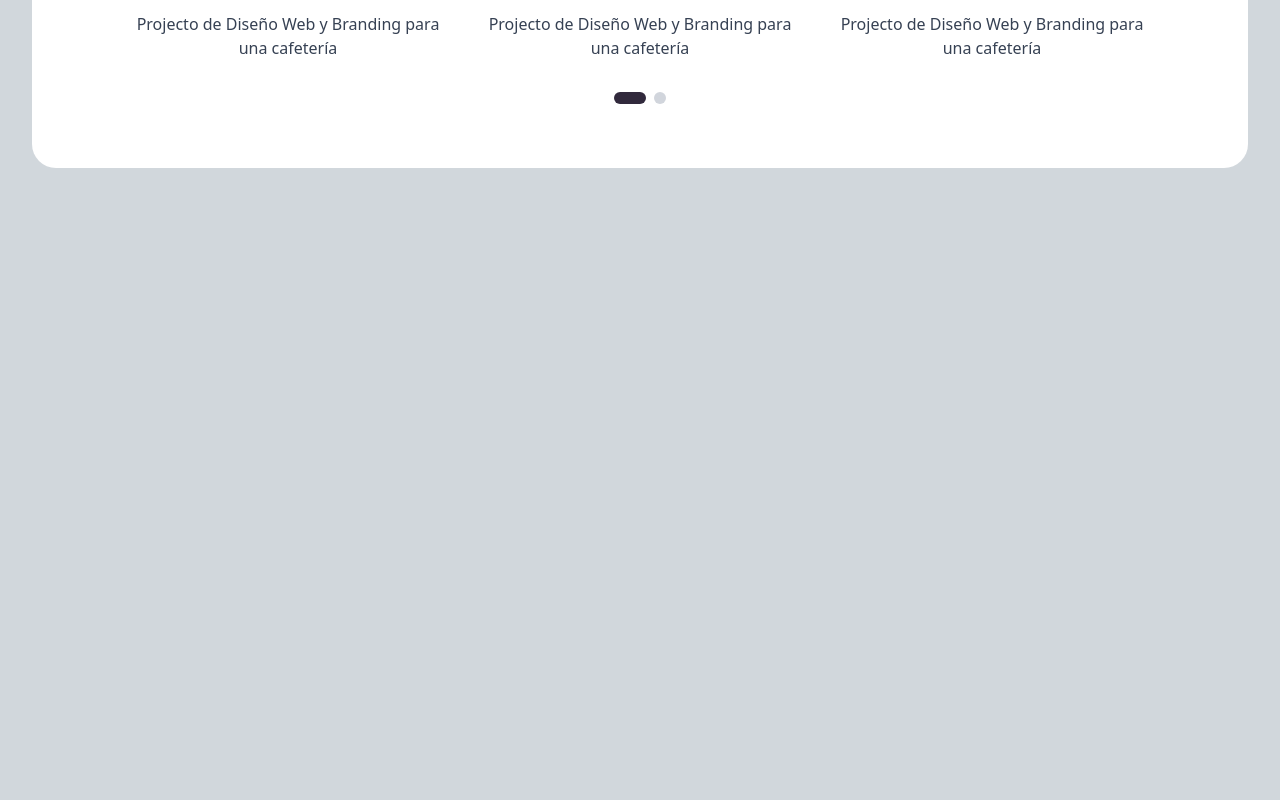
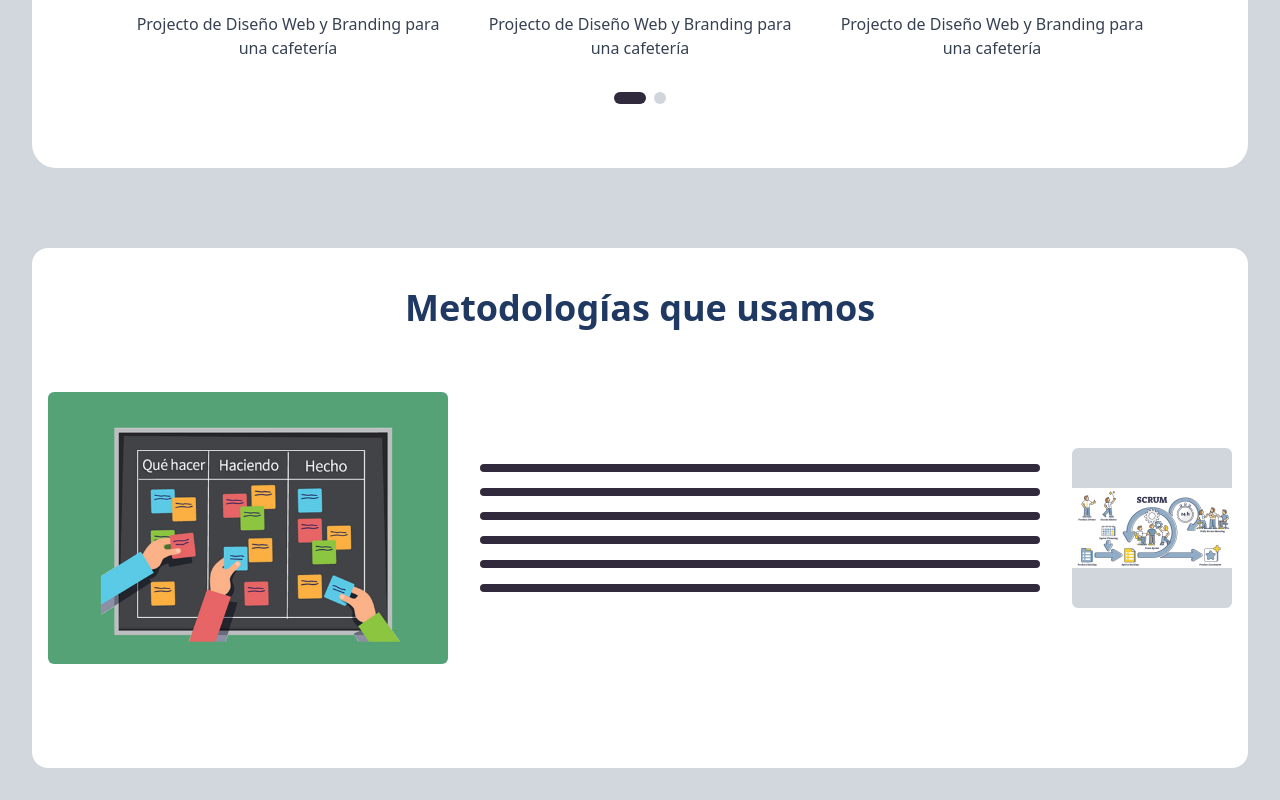
Before and after one commit to SofiaRR06/Practica-Final-DIW, a React (Vite) app: page / in a window 1280 px wide. Shown: the part 1136-1936 px from the top of the page. Before the commit the page ends 1336 px from the top, so only its background shows below. Built offline with nearby package versions, Linux system fonts and the light colour scheme.

Commit message:
metodologias a mitad

```diff
--- a/src/App.tsx
+++ b/src/App.tsx
@@ -1,5 +1,6 @@
 import './App.css'
 import Header from './components/Header'
+import Methodologies from './components/Methodologies'
 import Navbar from './components/Navbar'
 import Projects from './components/Projects'
 
@@ -10,6 +11,7 @@ function App() {
     <Navbar />
     <Header />
     <Projects />
+    <Methodologies />
     </>
   )
 }
--- /dev/null
+++ b/src/components/Methodologies.tsx
@@ -0,0 +1,37 @@
+import React from "react";
+import  Kanban  from "../assets/metodologia-kanban.jpg";
+import Scrum from "../assets/metodologia-scrum.jpg";
+
+const Methodologies: React.FC = () => {
+  return (
+    <div className="bg-white mx-auto px-4 py-10 mt-20 rounded-2xl" >
+      <h2 className="text-4xl font-bold text-center  text-blue">
+        Metodologías que usamos
+      </h2>
+
+      <div className="flex flex-col md:flex-row items-center justify-between gap-8">
+        {/* Cuadro izquierdo */}
+        <div className="w-100 h-100 flex items-center justify-center">
+          <img src={Kanban} className="rounded-md"/>
+        </div>
+
+        {/* Líneas centrales */}
+        <div className="flex-1 space-y-4">
+          <div className="h-2 bg-black rounded-full"></div>
+          <div className="h-2 bg-black rounded-full"></div>
+          <div className="h-2 bg-black rounded-full"></div>
+          <div className="h-2 bg-black rounded-full"></div>
+          <div className="h-2 bg-black rounded-full"></div>
+          <div className="h-2 bg-black rounded-full"></div>
+        </div>
+
+        {/* Cuadro derecho */}
+        <div className="w-40 h-40 bg-gray-300 flex items-center justify-center rounded-md">
+                    <img src={Scrum} />
+        </div>
+      </div>
+    </div>
+  );
+};
+
+export default Methodologies;
```
Also changed, not shown: src/assets/metodologia-kanban.jpg (added), src/assets/metodologia-scrum.jpg (added).
